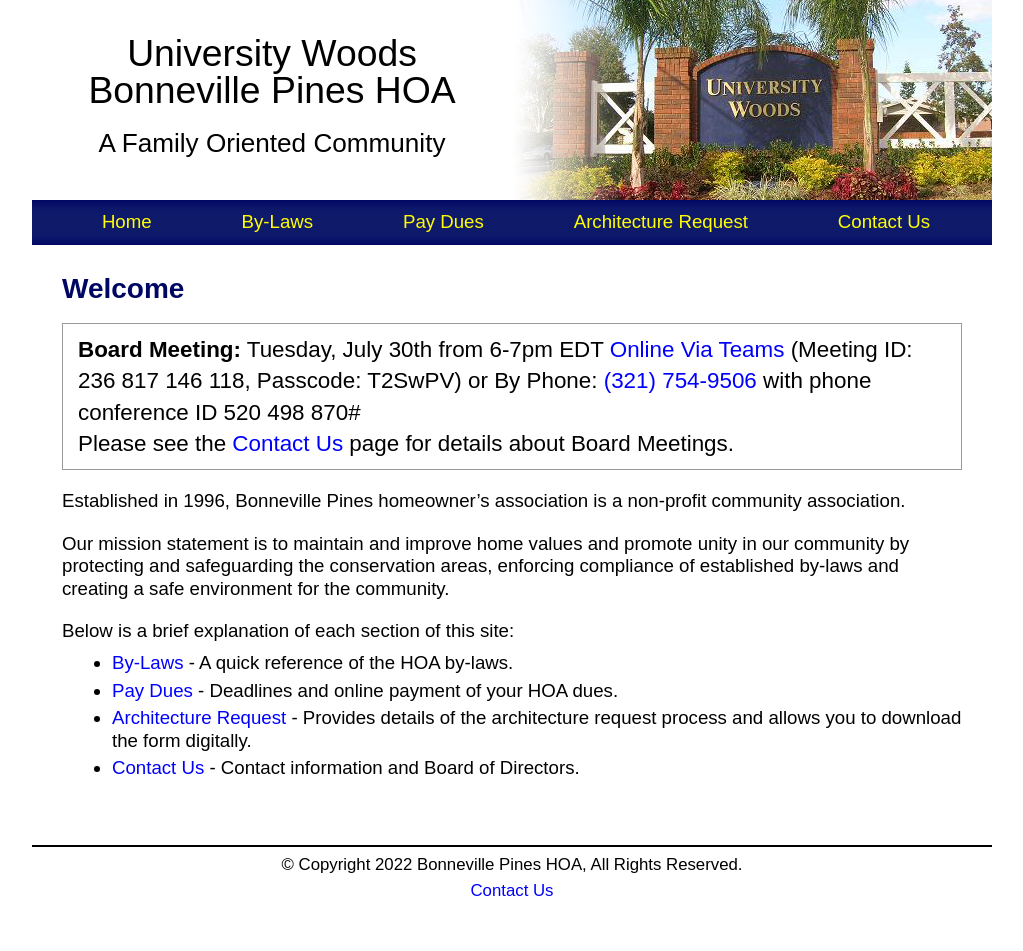
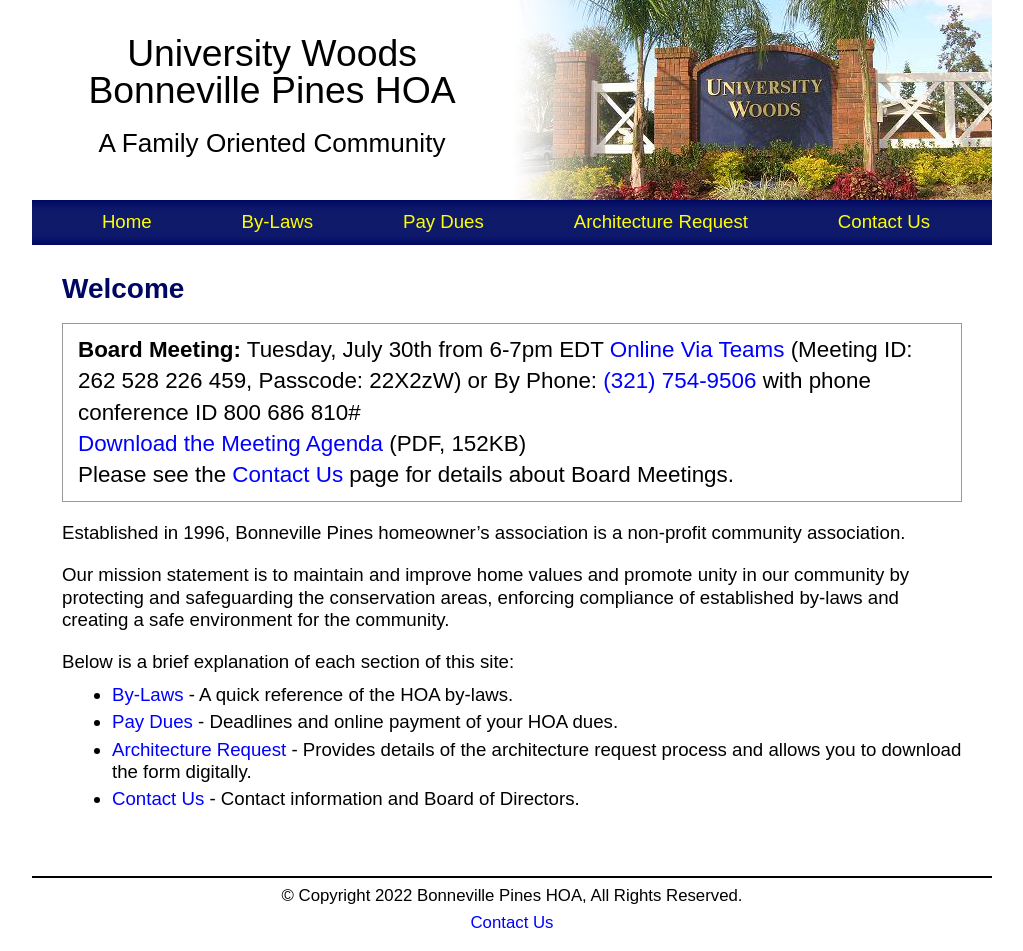
Before and after one commit to bphoa/website, a Jekyll site: the page built from index.md, in a window 1280 px wide. Shown: the whole page, without its empty margins (128-1151 px from the left). Built offline with Jekyll 4.4.1, drawn with Linux system fonts in a browser that asks for light colours; before the commit the page ends 920 px from its top, so only the background shows below that.

Commit message:
Add October 2024 meeting notice

```diff
--- a/index.md
+++ b/index.md
@@ -3,7 +3,8 @@ layout: page
 title: Welcome
 ---
 
-**Board Meeting:** Tuesday, July 30th from 6-7pm EDT [Online Via Teams](https://teams.microsoft.com/l/meetup-join/19%3ameeting_NmE2NzJmNzMtZmQzYS00YmE1LTllZWItZGMwMjQyMjU3NTcx%40thread.v2/0?context=%7b%22Tid%22%3a%22a1cf3136-ea50-4354-ad39-345d96aeab4c%22%2c%22Oid%22%3a%22f0ada0c0-6bc6-494a-94e2-e93bbd59498c%22%7d) (Meeting ID: 236 817 146 118, Passcode: T2SwPV) or By Phone: <a href="tel:+13217549506">(321) 754-9506</a> with phone conference ID 520 498 870# \\
+**Board Meeting:** Tuesday, July 30th from 6-7pm EDT [Online Via Teams](https://teams.microsoft.com/l/meetup-join/19%3ameeting_ZDlkNjJlODItMjgyMC00MDFiLTkxNjctZjlmMDI1M2YxYWUx%40thread.v2/0?context=%7b%22Tid%22%3a%22a1cf3136-ea50-4354-ad39-345d96aeab4c%22%2c%22Oid%22%3a%22f0ada0c0-6bc6-494a-94e2-e93bbd59498c%22%7d) (Meeting ID: 262 528 226 459, Passcode: 22X2zW) or By Phone: <a href="tel:+13217549506">(321) 754-9506</a> with phone conference ID 800 686 810# \\
+[Download the Meeting Agenda]({{ site.url }}/assets/files/011390_BOD_agenda_1024.pdf) (PDF, 152KB) \\
 Please see the [Contact Us](contact) page for details about Board Meetings.
 {: .alert}
 
```
